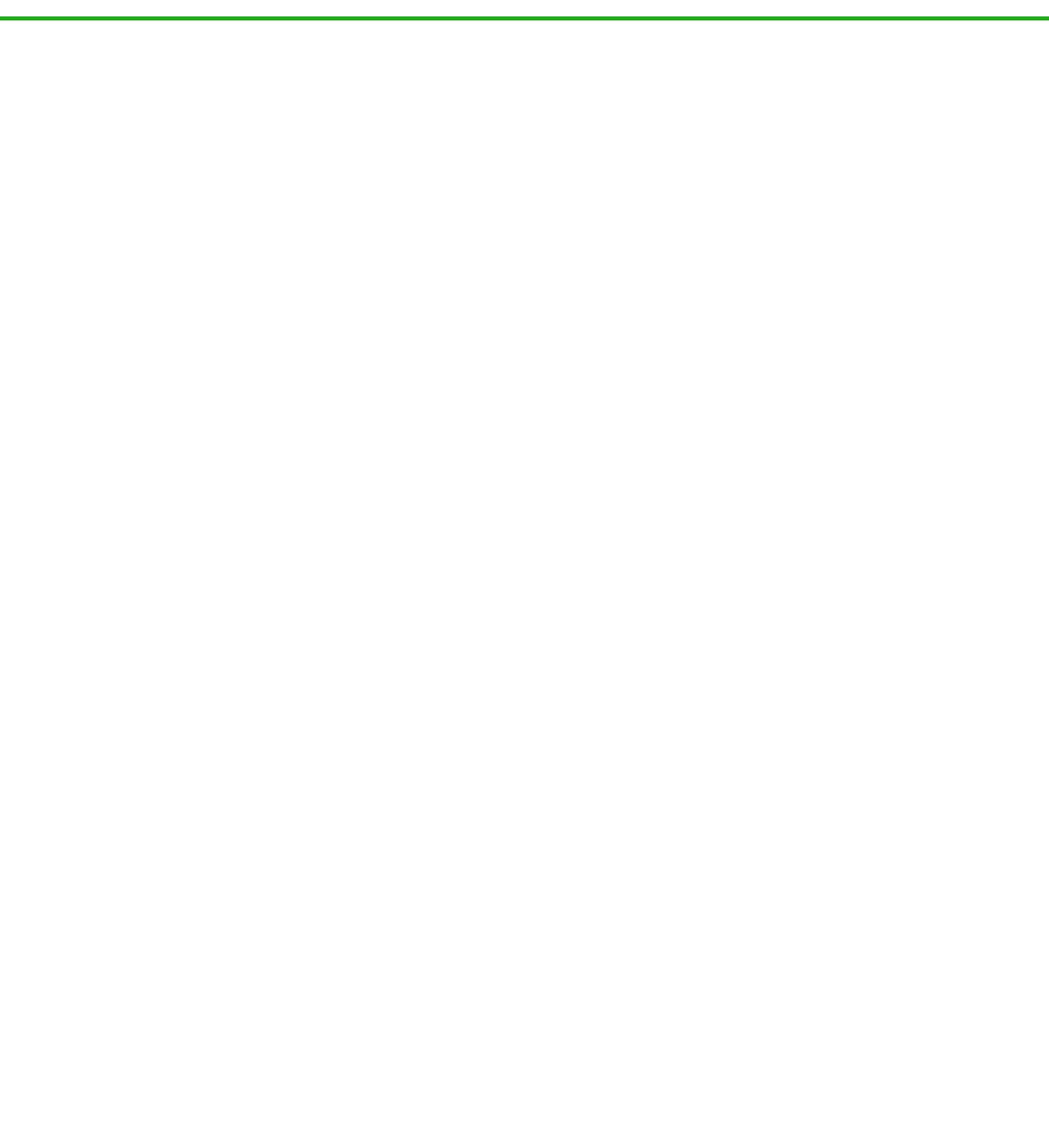
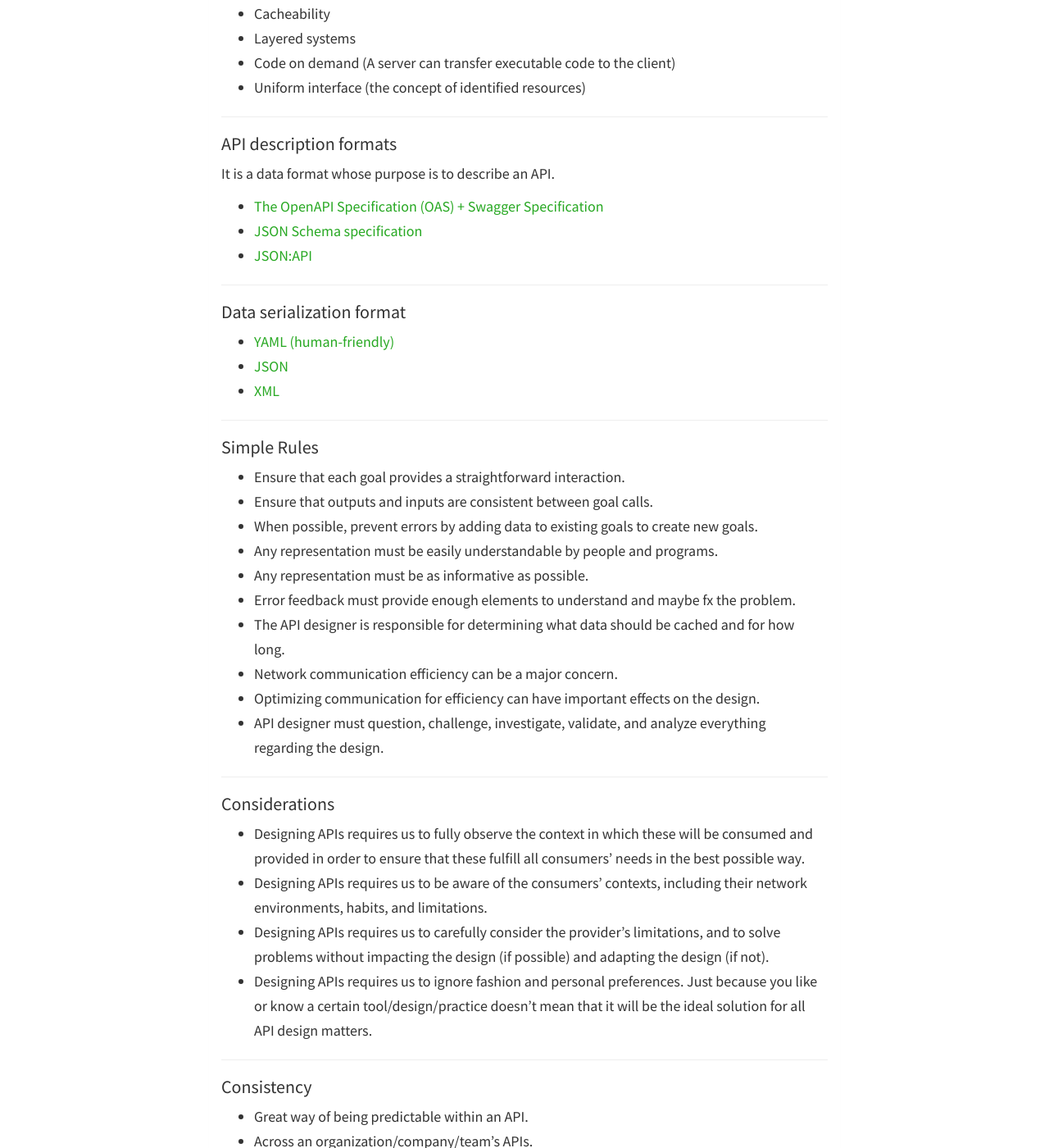
Before and after one commit to jfernancordova/jfernancordova.github.io, a Jekyll site: the page built from _posts/2020-12-18-what-i-have-learned-about-the-design-of-web-apis.md, in a window 1280 px wide and 1400 px high, scrolled down 1716 px. Shown: the whole window at 82% size. Built offline with Jekyll 4.4.1, drawn with Linux system fonts in a browser that asks for light colours; nearby versions of some CDN libraries; comment, search, counter and statistics services are not loaded; before the commit the page ends 1741 px from its top, so only the background shows below that; some of the changed text lies outside the part shown.

Commit message:
feature/new-articles | Finish first book

```diff
--- a/_posts/2020-12-18-what-i-have-learned-about-the-design-of-web-apis.md
+++ b/_posts/2020-12-18-what-i-have-learned-about-the-design-of-web-apis.md
@@ -8,13 +8,12 @@ tags:
 ## Introduction
 ---
 
-As a Backend Developer, I realized the design of a web API is the most important, so thanks to [Phil Sturgeon's book](https://apisyouwonthate.com/books/build-apis-you-wont-hate) and [Arnaud Lauret's book](https://www.manning.com/books/the-design-of-web-apis), I could learn incredible concepts which they can be useful at the moment of creating an API efficiently!
+I realized the design of a web API is the most important, so thanks to [Phil Sturgeon's book](https://apisyouwonthate.com/books/build-apis-you-wont-hate) and [Arnaud Lauret's book](https://www.manning.com/books/the-design-of-web-apis), I could learn specific concepts in which are useful at the moment of creating an API efficiently and easy to use!
 
 ## Fundamentals
 ---
 
 #### An API must be designed from its consumer’s perspective and not its provider’s
-
 * Who are the users?
 * What can they do?
 * How do they do it?
@@ -27,20 +26,30 @@ As a Backend Developer, I realized the design of a web API is the most important
 
 #### How can I visualize these questions in a friendly way?
 * API goals canvas.
-* Use Cases.
+* [Use Cases](https://en.wikipedia.org/wiki/Use_case)
+* [UML diagrams](https://www.uml-diagrams.org/)
 
 ---
 
 #### Basic principles
-* Goals mean resources and actions pairs.
-* A REST API represents its goals with actions (HTTP methods) on resources (paths | user-friendly).
+* Goals mean resources (user-friendly) and actions pairs.
+* A REST API represents its goals with actions (HTTP methods) on resources (paths).
 * Resources' adopted format is /{plural collection’s name}/{item id}.
 * The aim of the REST architectural style is to facilitate building distributed systems that are efficient, scalable, and reliable.
+* Choosing the right granularity for the goals.
+* Extensibility is a software engineering and systems design principle where the implementation takes future growth into consideration.
+* An API evolution must be carefully designed in order to avoid breaking changes.
+* APIs have to be reviewed (validated, analyzed, scrutinized, checked, tested, and so on).
+
+---
 
 #### HTTP Methods
 * PATCH can be used to update a resource (request’s body).
 * PUT can be used to replace an existing resource or to create a nonexisting one (the created resource should be returned).
 * POST can be used to create a nonexisting resource in the request’s body (it does not return information).
+* DELETE can be used on a resource to delete, undo, or cancel the concept represented by a URL.
+
+---
 
 #### Constraints for APIs RESTful
 * Client/server separation (consumers/providers)
@@ -50,4 +59,72 @@ As a Backend Developer, I realized the design of a web API is the most important
 * Code on demand (A server can transfer executable code to the client)
 * Uniform interface (the concept of identified resources)
 
-#### The OpenAPI Specifcation (OAS)
+---
+
+#### API description formats
+It is a data format whose purpose is to describe an API.
+* [The OpenAPI Specification (OAS) + Swagger Specification](https://swagger.io/specification/)
+* [JSON Schema specification](https://json-schema.org/specification.html)
+* [JSON:API](https://jsonapi.org/)
+
+---
+
+#### Data serialization format
+* [YAML (human-friendly)](https://yaml.org/)
+* [JSON](https://www.json.org/json-en.html)
+* [XML](https://www.xml.com/)
+
+---
+
+#### Simple Rules
+* Ensure that each goal provides a straightforward interaction.
+* Ensure that outputs and inputs are consistent between goal calls.
+* When possible, prevent errors by adding data to existing goals to create new goals.
+* Any representation must be easily understandable by people and programs.
+* Any representation must be as informative as possible.
+* Error feedback must provide enough elements to understand and maybe fx the problem.
+* The API designer is responsible for determining what data should be cached and for how long.
+* Network communication efficiency can be a major concern.
+* Optimizing communication for efficiency can have important effects on the design.
+* API designer must question, challenge, investigate, validate, and analyze everything regarding the design.
+
+---
+
+#### Considerations
+* Designing APIs requires us to fully observe the context in which these will be consumed and provided in order to ensure that these fulfill all consumers' needs in the best possible way.
+* Designing APIs requires us to be aware of the consumers' contexts, including their network environments, habits, and limitations.
+* Designing APIs requires us to carefully consider the provider’s limitations, and to solve problems without impacting the design (if possible) and adapting the design (if not).
+* Designing APIs requires us to ignore fashion and personal preferences. Just because you like or know a certain tool/design/practice doesn’t mean that it will be the ideal solution for all API design matters.
+
+---
+
+#### Consistency
+* Great way of being predictable within an API.
+* Across an organization/company/team’s APIs.
+* With the domain(s) of an API.
+* With the rest of the world.
+* With rules in a document called the “API Design Guidelines” or “API Design Style Guide.”
+* With appropriate level of granularity for versioning.
+
+---
+
+#### Documentation
+The best-known API documentation is the reference documentation that describes the interface contract of the API. It lists the available goals and describes their inputs and outputs.
+The API lifecycle Growing APIs requires that we know the API lifecycle and understand that it runs in parallel with others.
+* [ReDoc](https://redocly.github.io/redoc/)
+* [PlantUML](https://plantuml.com/)
+
+---
+
+#### Web Concepts
+Designing APIs and building API design guidelines requires a solid understanding of web concepts like HTTP headers and status codes.
+* [Web Concepts website](http://webconcepts.info/)
+* [The API Stylebook](http://apistylebook.com)
+
+---
+
+## API Styles
+---
+* [REST or Restful - Architecture Style](https://restfulapi.net/)
+* [gRPC - Open Source remote procedure call and exposes functions](https://grpc.io/docs/languages/csharp/quickstart/)
+* [GraphQL - Allowing consumers to retrieve exactly the data they want](https://graphql.org/)
```
